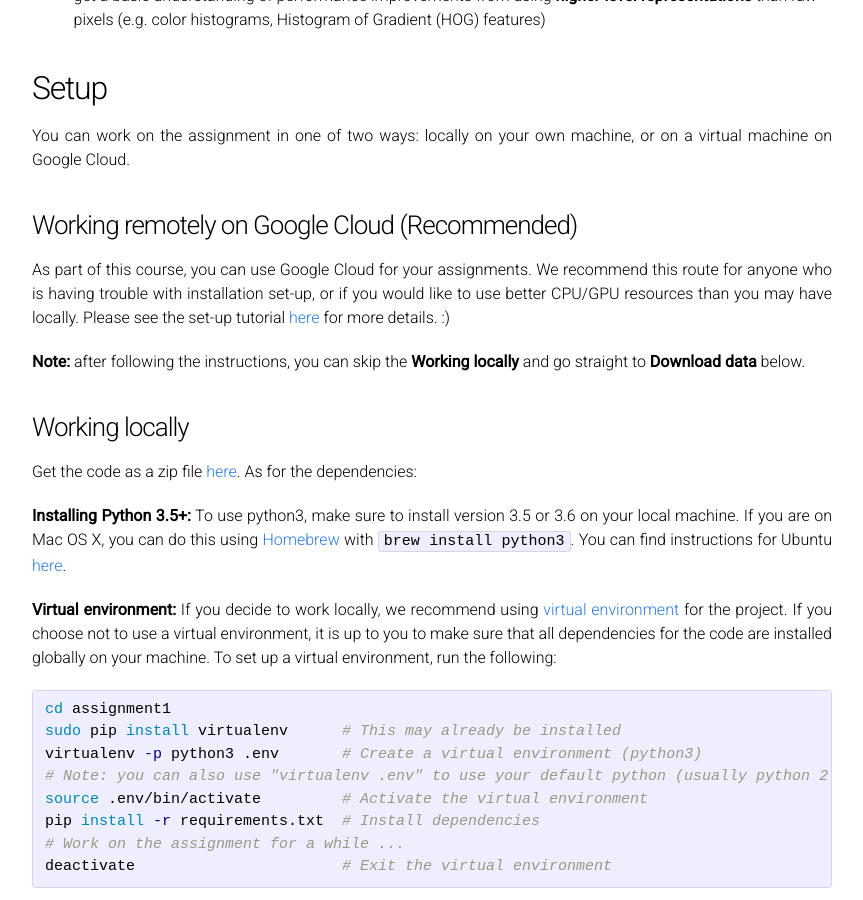
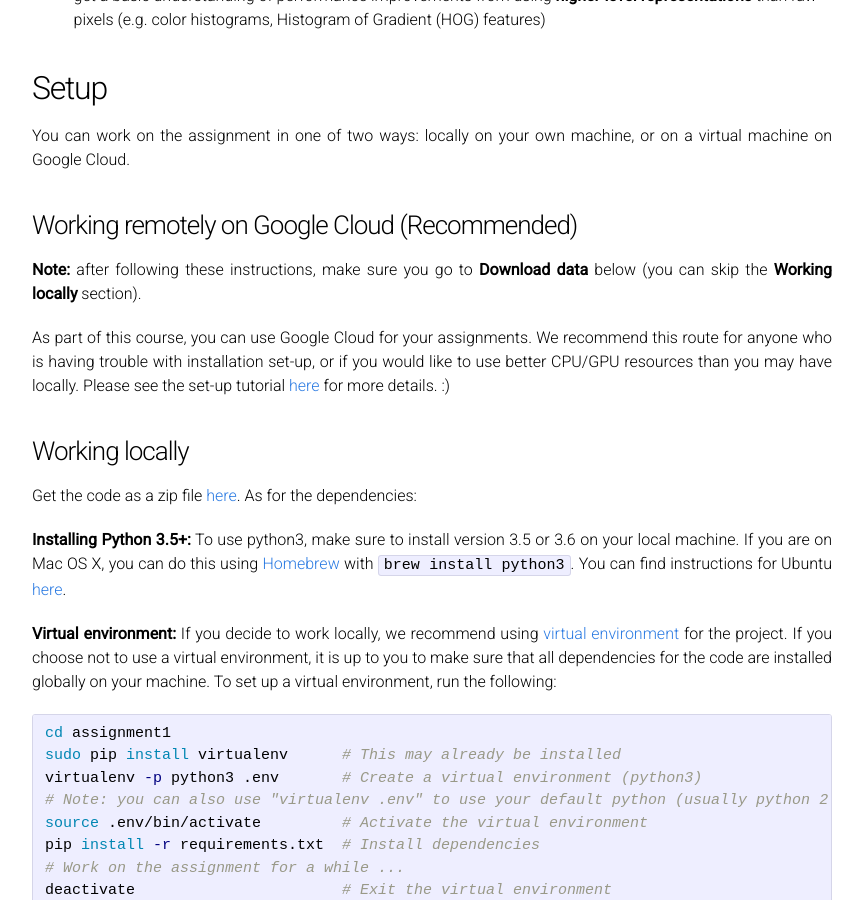
Before and after one commit to cs231n/cs231n.github.io, a Jekyll site: the page built from assignments/2017/assignment1.md, in a window 1280 px wide and 900 px high, scrolled down 393 px. Shown: the whole window, without its empty margins (208-1071 px from the left). Built offline with Jekyll 4.4.1, drawn with Linux system fonts in a browser that asks for light colours.

Commit message:
Update assignment1.md

```diff
--- a/assignments/2017/assignment1.md
+++ b/assignments/2017/assignment1.md
@@ -21,9 +21,9 @@ You can work on the assignment in one of two ways: locally on your own machine,
 
 ### Working remotely on Google Cloud (Recommended)
 
+**Note:** after following these instructions, make sure you go to **Download data** below (you can skip the **Working locally** section).
+
 As part of this course, you can use Google Cloud for your assignments. We recommend this route for anyone who is having trouble with installation set-up, or if you would like to use better CPU/GPU resources than you may have locally. Please see the set-up tutorial [here](http://cs231n.github.io/gce-tutorial/) for more details. :)
-
-**Note:** after following the instructions, you can skip the **Working locally** and go straight to **Download data** below.
 
 ### Working locally
 Get the code as a zip file [here](http://cs231n.stanford.edu/assignments/2017/spring1617_assignment1.zip). As for the dependencies:
```
